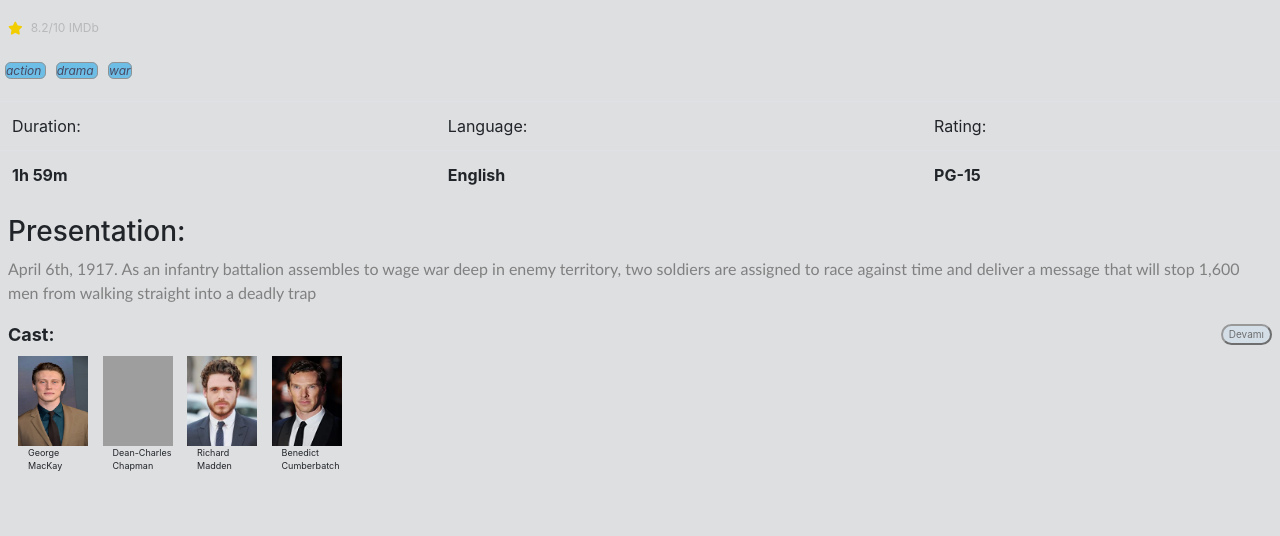
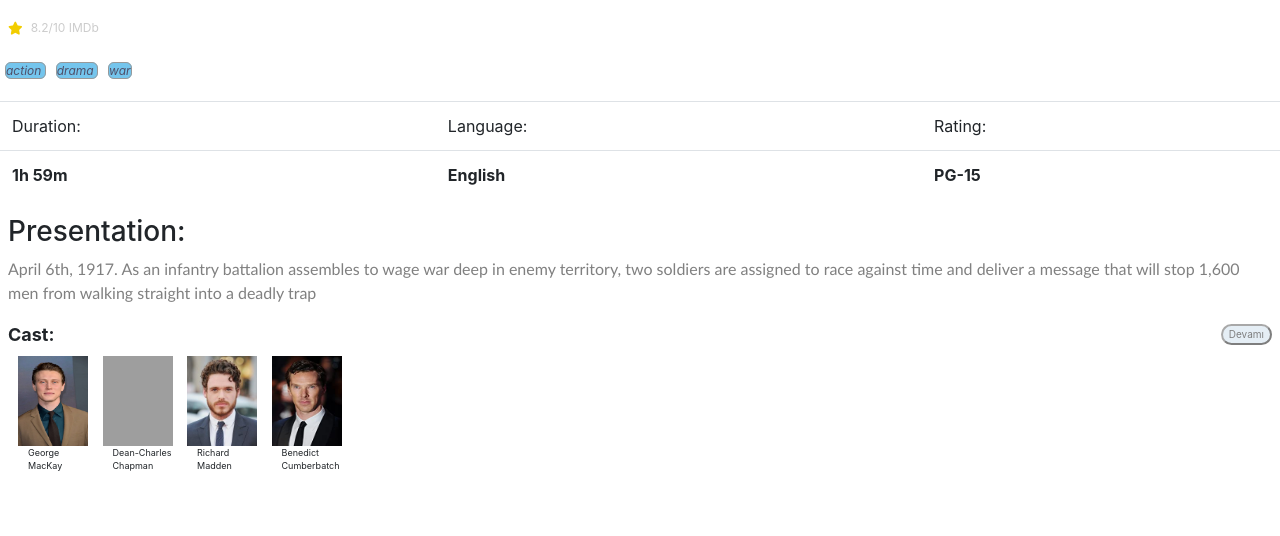
Before and after one commit to omerbirgul/DgAkademi, a plain HTML site: page Front-end/W01/detailmovie.html in a window 1280 px wide. Shown: the part 264-800 px from the top of the page. Drawn offline with nearby package versions, Linux system fonts and the light colour scheme; grey boxes are pictures that could not be loaded.

Commit message:
pages_fixed

```diff
--- a/Front-end/W01/css/detailmovie.css
+++ b/Front-end/W01/css/detailmovie.css
@@ -1,7 +1,4 @@
-body{
-    box-sizing: border-box;
-    background-color: #DEDFE1;
-}
+
         /* IMAGE*/
 .movie_trailer{
     position: relative;
```
